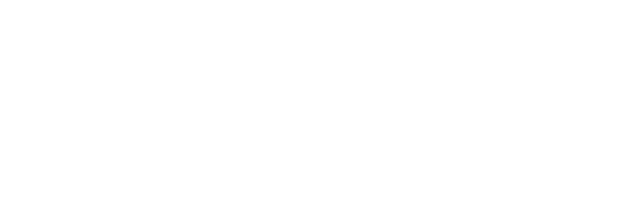
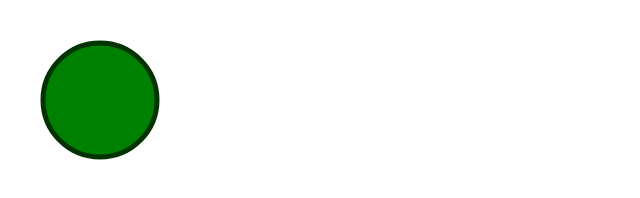
Before and after one commit to davidwmartin/dwm_anim, a website: page serve/index.html in a window 1280 px wide. Shown: the whole page, without its empty margins (0-640 px from the left). Drawn offline with Linux system fonts and the light colour scheme.

Commit message:
refactoring, working on structure of animation object and animation library

```diff
--- a/index.js
+++ b/index.js
@@ -5,7 +5,7 @@
 var draw = require('./modules/draw'),
 		exportFrame = require('./modules/export-frame'),
 		stepper = require('./modules/stepper'),
-		animation = require('./animations/sample.js');
+		animation = require('./animations/test.js');
 
 
 // When window loads, get errything started
@@ -26,7 +26,7 @@ window.addEventListener('load', boomBoom());
 
 function playAnimation(){
 	console.log('called playAnimation()');
-	animation.draw;
+	window.requestAnimationFrame(animation.draw);
 }
 
 /******
--- a/serve/bundle.js
+++ b/serve/bundle.js
@@ -67,26 +67,7 @@
 /******/ })
 /************************************************************************/
 /******/ ([
-/* 0 */
-/***/ (function(module, exports) {
-
-var animation = {
-	name: 'sample',
-	draw: drawAnimation,
-	continuous: true
-};
-
-function drawAnimation() {
-	// draw function for this animation
-
-	if (animation.continuous == true) {
-		window.requestAnimationFrame(animation.draw);
-	}
-}
-
-module.exports = animation;
-
-/***/ }),
+/* 0 */,
 /* 1 */
 /***/ (function(module, exports) {
 
@@ -162,7 +143,7 @@ module.exports = stepper;
 var draw = __webpack_require__(1),
     exportFrame = __webpack_require__(2),
     stepper = __webpack_require__(3),
-    animation = __webpack_require__(0);
+    animation = __webpack_require__(5);
 
 // When window loads, get errything started
 console.log('index.js loaded');
@@ -181,7 +162,7 @@ window.addEventListener('load', boomBoom());
 
 function playAnimation() {
 	console.log('called playAnimation()');
-	animation.draw;
+	window.requestAnimationFrame(animation.draw);
 }
 
 /******
@@ -213,5 +194,69 @@ function boomBoom(toVid = false) {
 // TODO: do I need to export anything?
 // module.exports = boomBoom;
 
+/***/ }),
+/* 5 */
+/***/ (function(module, exports, __webpack_require__) {
+
+var lib = __webpack_require__(7);
+
+var animation = {
+	name: 'sample',
+	draw: drawAnimation,
+	continuous: false
+};
+
+// draw function for this animation -- this draws each frame
+function drawAnimation() {
+
+	lib.canvas();
+
+	// console.log(canvas);
+
+	if (animation.continuous == true) {
+		window.requestAnimationFrame(animation.draw);
+	}
+}
+
+module.exports = animation;
+
+/***/ }),
+/* 6 */,
+/* 7 */
+/***/ (function(module, exports, __webpack_require__) {
+
+// animation library manifest
+
+var canvas = __webpack_require__(8);
+
+var dwmanim = {
+	canvas: canvas
+};
+
+module.exports = dwmanim;
+
+/***/ }),
+/* 8 */
+/***/ (function(module, exports) {
+
+
+function createCanvas() {
+  canvas = document.getElementById('canvas1');
+  canvas.width = window.innerWidth;
+  canvas.height = window.innerHeight;
+
+  var ctx = canvas.getContext('2d');
+
+  ctx.beginPath();
+  ctx.arc(100, 100, 57, 0, 2 * Math.PI, false);
+  ctx.fillStyle = 'green';
+  ctx.fill();
+  ctx.lineWidth = 5;
+  ctx.strokeStyle = '#003300';
+  ctx.stroke();
+}
+
+module.exports = createCanvas;
+
 /***/ })
 /******/ ]);
--- a/serve/index.html
+++ b/serve/index.html
@@ -7,18 +7,16 @@
     <meta name="description" content="Default Meta Description">
     <!-- TODO: set root directory for server somehow -->
     <script type="text/javascript" src="/serve/bundle.js"></script>
+    <style type="text/css">
+      canvas{
+        position: absolute;
+        top: 0; right:0;  bottom:0; left:0;
+      }
+    </style>
   </head>
   <body>
-    <!-- <canvas id="canvas1"></canvas> -->
+    <canvas id="canvas1"></canvas>
 
-    <script>
-      // TODO: not sure about hardcoding this into template:
 
-      // TODO: set to true somehow if you hit the export url
-      // var toVid = false;
-      // console.log(toVid);
-      // boomBoom(toVid);
-
-    </script>
   </body>
 </html>
```
Also changed, not shown: anim_lib/canvas.js (added, +20 -0 lines), anim_lib/lib.js (added, +9 -0 lines), animations/test.js (added, +22 -0 lines).
